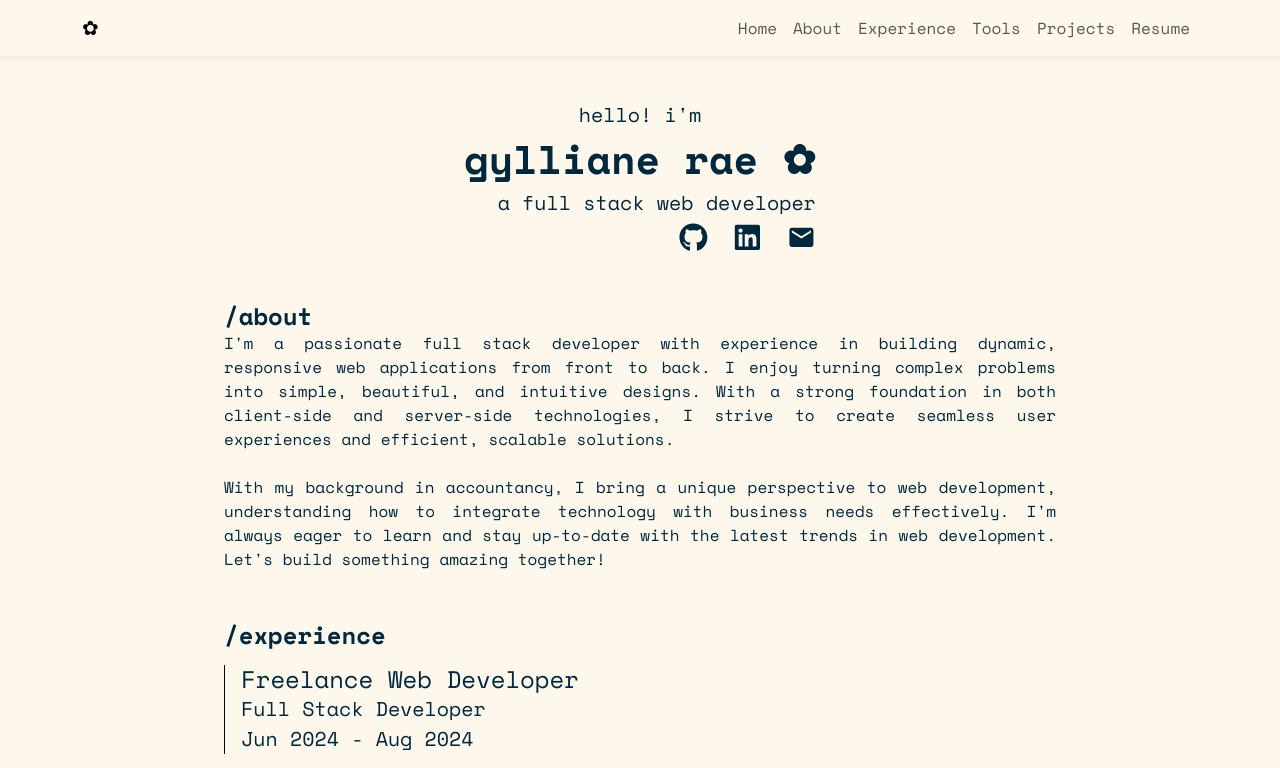
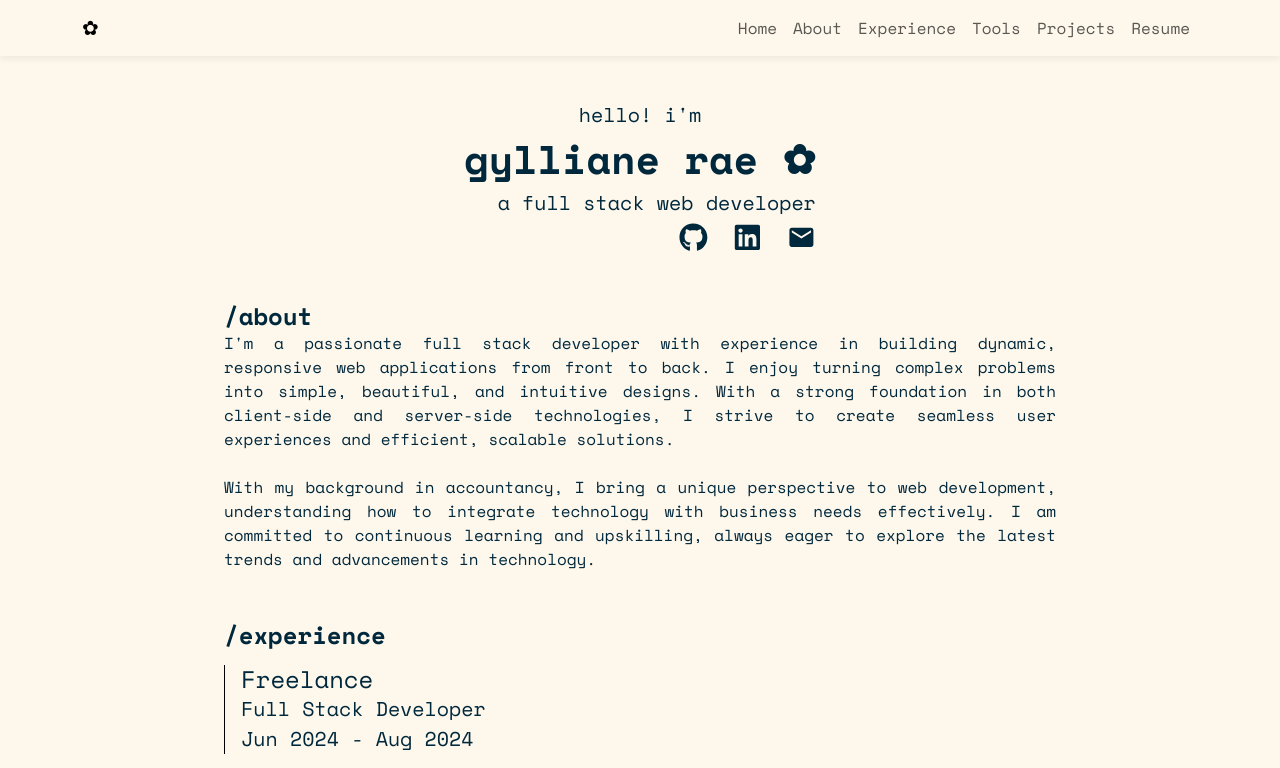
Before and after one commit to gyllianerae/portfolio, a React (Vite) app: page / in a window 1280 px wide. Shown: the top 768 px of the page. Built offline with nearby package versions, Linux system fonts and the light colour scheme.

Commit message:
updated about section

```diff
--- a/src/sections/About/About.jsx
+++ b/src/sections/About/About.jsx
@@ -13,8 +13,8 @@ function About() {
         <br/>
         <p className={styles.description}>
         With my background in accountancy, I bring a unique perspective to web development, understanding how to integrate technology
-        with business needs effectively. I'm always eager to learn and stay up-to-date with the latest trends in web development.
-        Let's build something amazing together!
+        with business needs effectively. I am committed to continuous learning and upskilling, always eager to explore the latest trends
+        and advancements in technology.
         </p>
     </section>
   )
--- a/src/sections/Experience/Experience.jsx
+++ b/src/sections/Experience/Experience.jsx
@@ -4,7 +4,7 @@ import styles from './Experience.module.css';
 function Experience() {
     const workExperience = [
         {
-          company: "Freelance Web Developer",
+          company: "Freelance",
           position: "Full Stack Developer",
           duration: "Jun 2024 - Aug 2024",
         },
```
